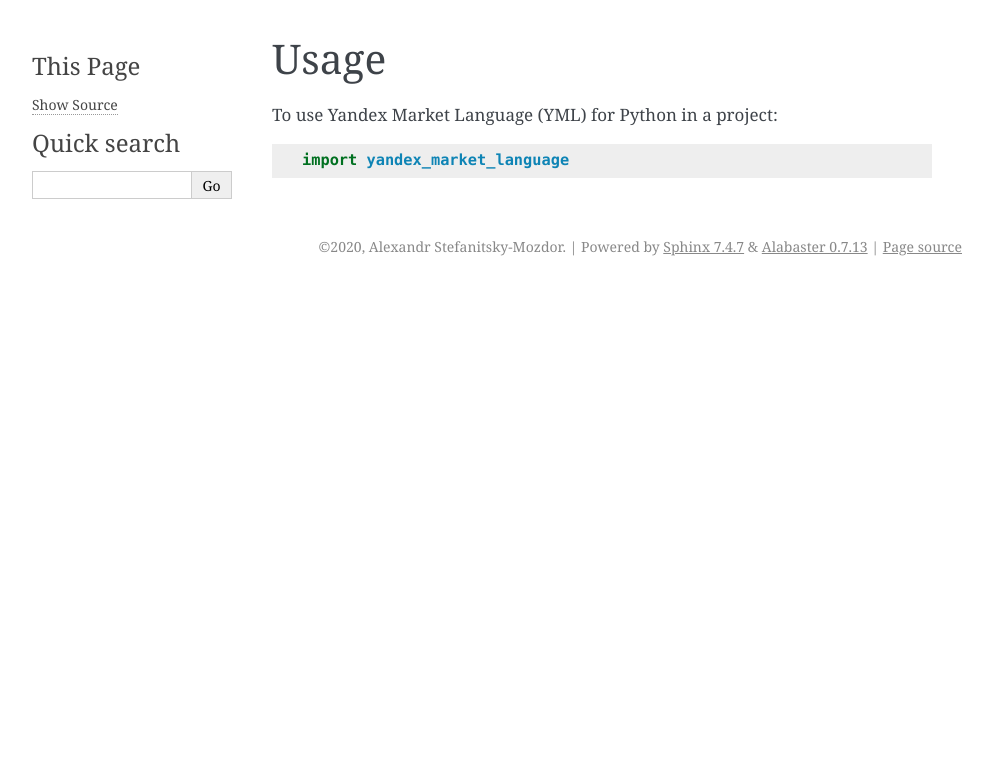
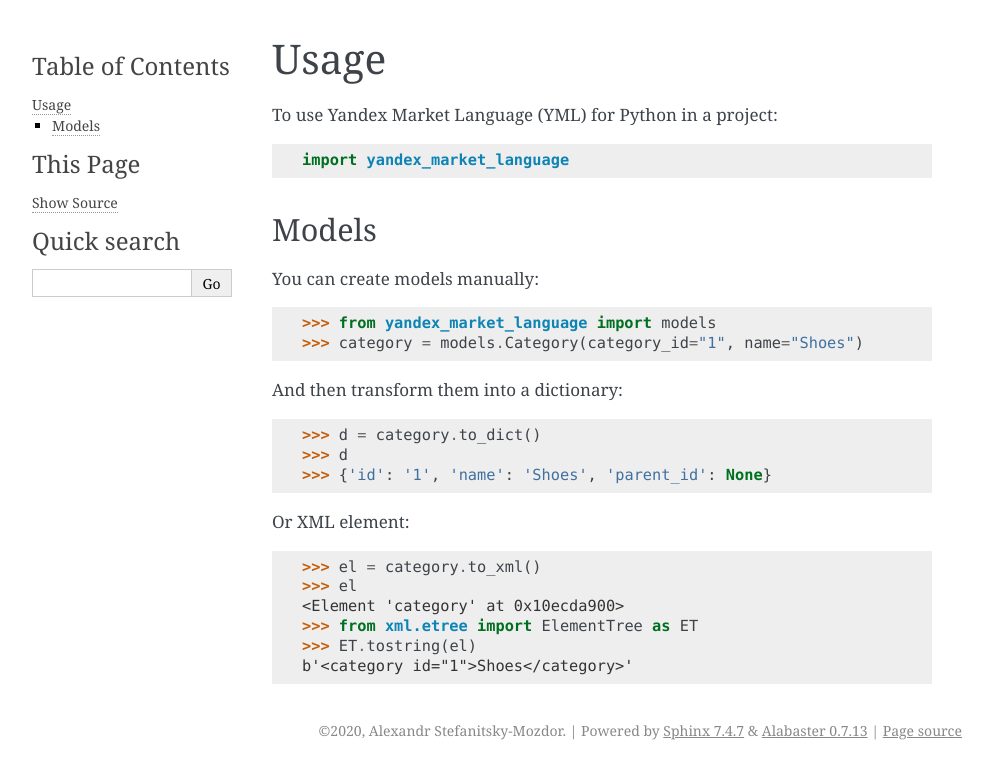
Before and after one commit to stefanitsky/yandex_market_language, a Sphinx documentation site: the page built from docs/usage.rst, in a window 1280 px wide. Shown: the top 779 px of the page, without its empty margins (148-1141 px from the left). Built offline with Sphinx 7.4.7, drawn with Linux system fonts in a browser that asks for light colours; pages that are not in the unit, such as notebooks, are missing from menus.

Commit message:
:pencil: documentation updates for upcoming 0.2.0 release
- added features description;
- added history log;
- added some tips for models usage;

```diff
--- a/README.rst
+++ b/README.rst
@@ -33,7 +33,10 @@
 Features
 --------
 
-* TODO
+* The ability to convert from XML to dictionary and vice versa using models.
+* Parse XML file into the ready-to-use Feed model.
+* Convert dict-like objects into the ready-to-use XML file.
+* Validation for in-out data.
 
 Credits
 -------
--- a/docs/usage.rst
+++ b/docs/usage.rst
@@ -5,3 +5,27 @@
 To use Yandex Market Language (YML) for Python in a project::
 
     import yandex_market_language
+
+
+Models
+--------
+
+You can create models manually::
+
+    >>> from yandex_market_language import models
+    >>> category = models.Category(category_id="1", name="Shoes")
+
+And then transform them into a dictionary::
+
+    >>> d = category.to_dict()
+    >>> d
+    >>> {'id': '1', 'name': 'Shoes', 'parent_id': None}
+
+Or XML element::
+
+    >>> el = category.to_xml()
+    >>> el
+    <Element 'category' at 0x10ecda900>
+    >>> from xml.etree import ElementTree as ET
+    >>> ET.tostring(el)
+    b'<category id="1">Shoes</category>'
```
Also changed, not shown: HISTORY.rst (+7 -0 lines).
